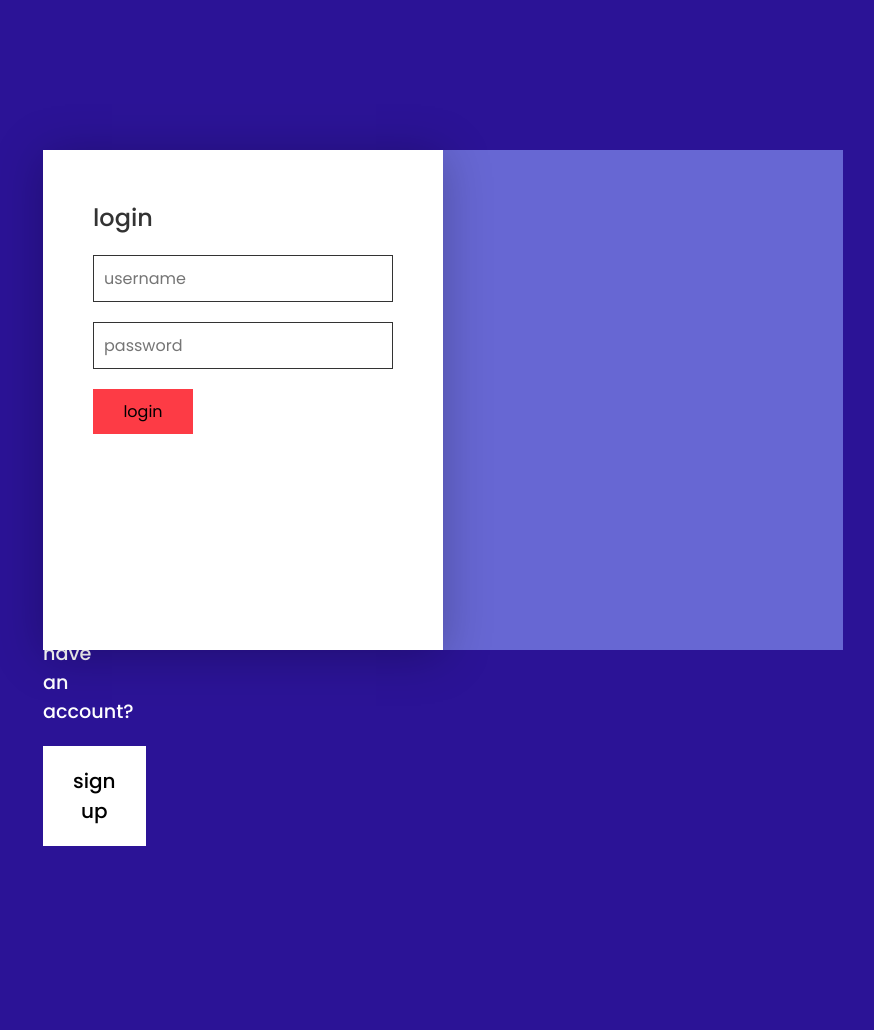
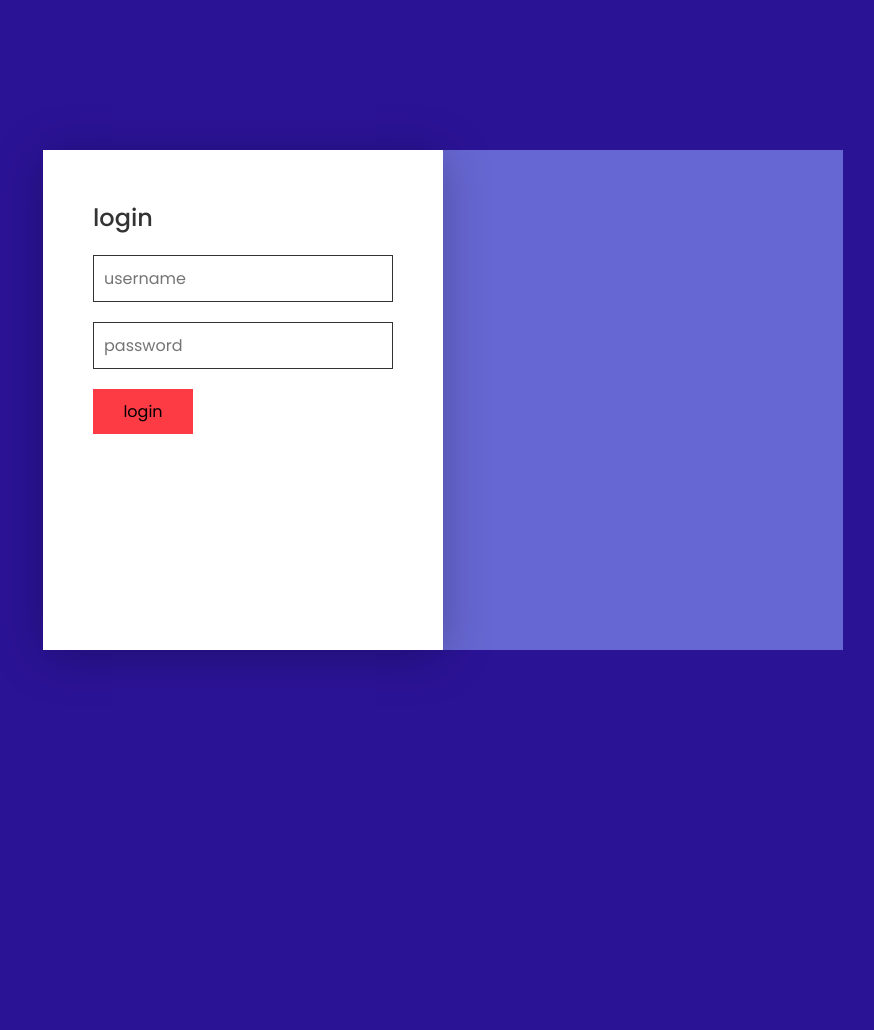
Before and after one commit to myagueye/formulair, a plain HTML site: page index.html in a window 1280 px wide. Shown: the whole page, without its empty margins (197-1071 px from the left). After the commit the page ends 800 px from the top, so only its background shows below. Drawn offline with Linux system fonts and the light colour scheme.

Commit message:
Update index.html

```diff
--- a/index.html
+++ b/index.html
@@ -14,10 +14,8 @@
                 <h2>Already have an account?</h2>
                 <button class="signinBtn">login</button>
             </div>
-            <div class="box signup">
-                <h2>don't have an account?</h2>
-                <button class=" signinBtn">sign up</button>
-            </div>
+
+
         </div>
         <div class="formBx">
             <div class="form signinForm">
```
